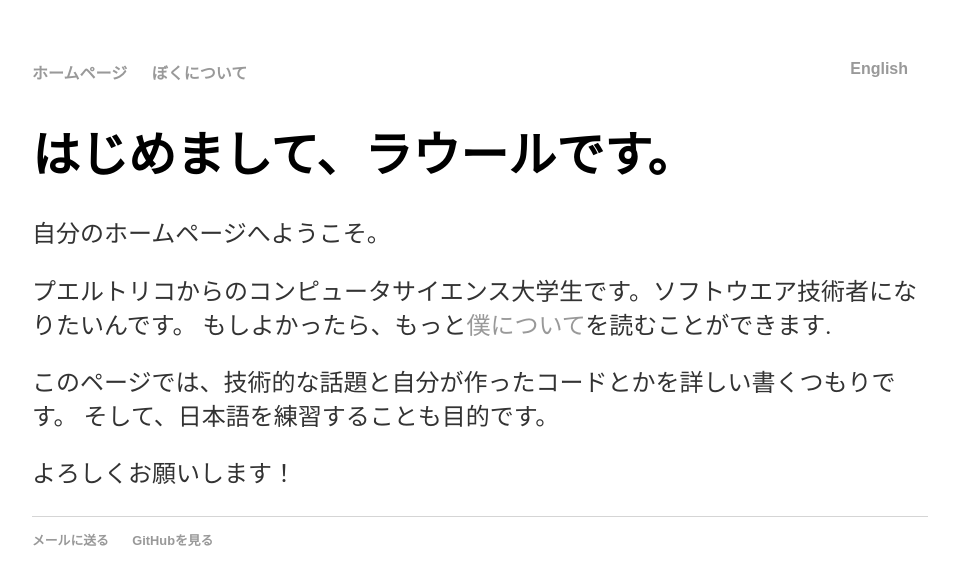
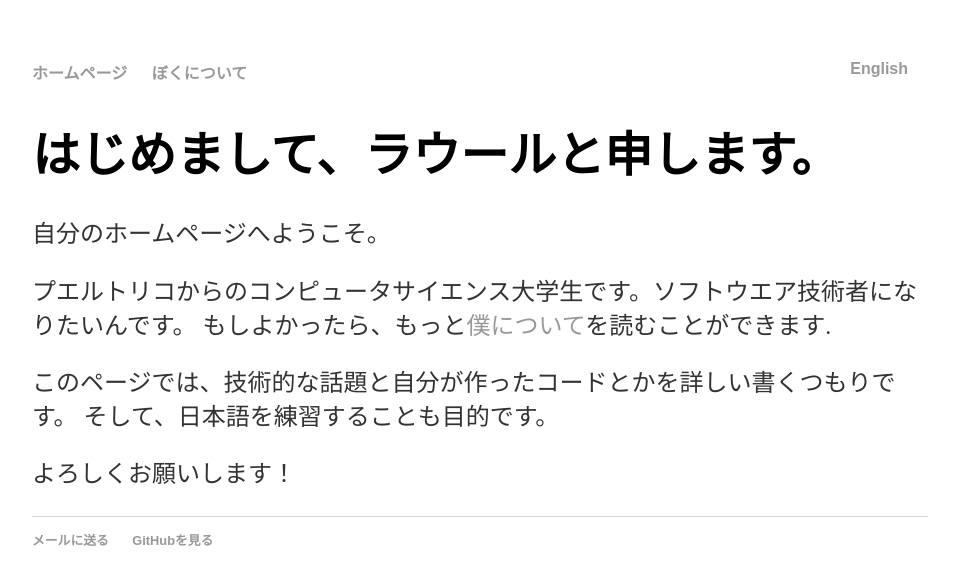
Before and after one commit to rnegron/rnegron.github.io, a Jekyll site: the page built from ja/index.html, in a window 1280 px wide. Shown: the top 585 px of the page, without its empty margins (160-1119 px from the left). Built offline with Jekyll 4.4.1, drawn with Linux system fonts in a browser that asks for light colours.

Commit message:
Small tweaks in Japanese

```diff
--- a/ja/about/index.html
+++ b/ja/about/index.html
@@ -7,7 +7,7 @@ title: ぼくについて
 <center>
 <img src="/assets/profile.jpg" alt="At Ginzan Onsen in Japan" style="display: block; max-width: 20%; max-height: 20%;"/>
 <p style="display: block; font-size: .9em;">
-  <em> 山形県の<a href="http://www.japan-guide.com/e/e7975.html">銀山温泉で</a>
+  <em> 山形県の<a href="http://www.ginzanonsen.jp/">銀山温泉で</a>
   </em>
 </p>
 </center>
--- a/ja/index.html
+++ b/ja/index.html
@@ -3,7 +3,7 @@ layout: default_ja
 title: ラウールのウェブサイト
 ---
 <div class="blurb">
-	<h1>はじめまして、ラウールです。</h1>
+	<h1>はじめまして、ラウールと申します。</h1>
 	<p>自分のホームページへようこそ。</p>
 
 
```
